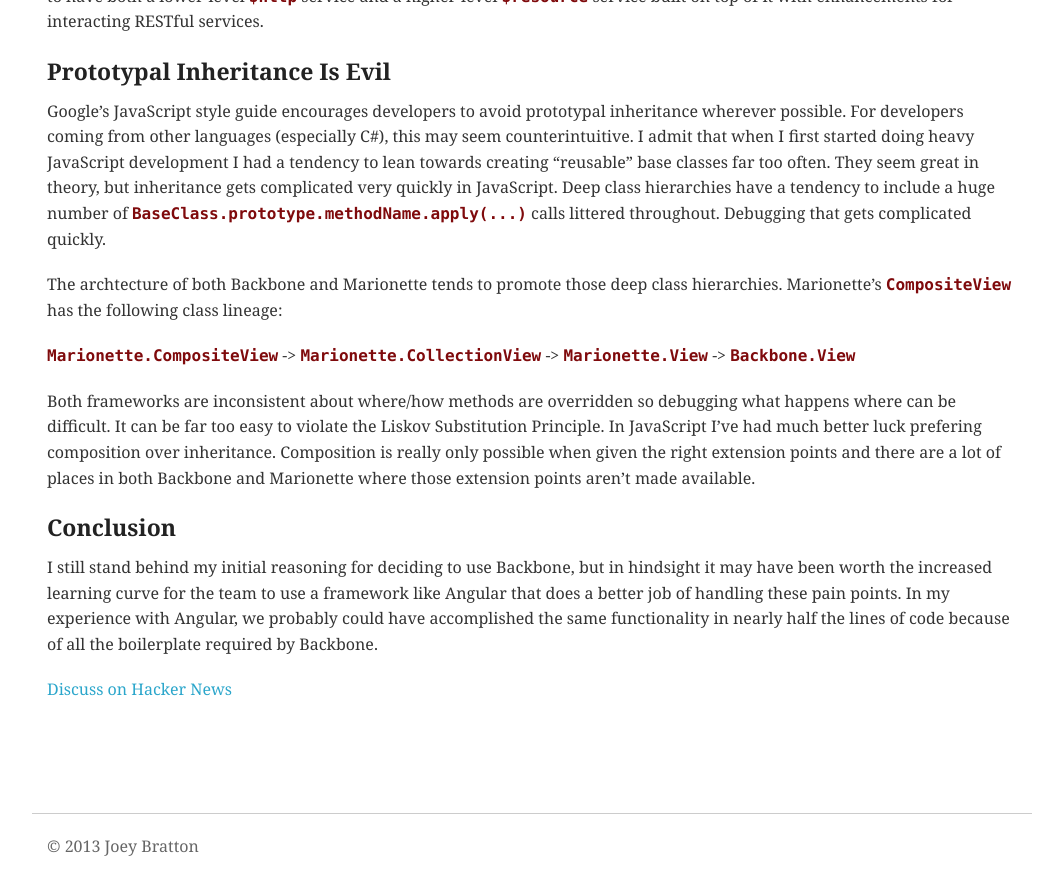
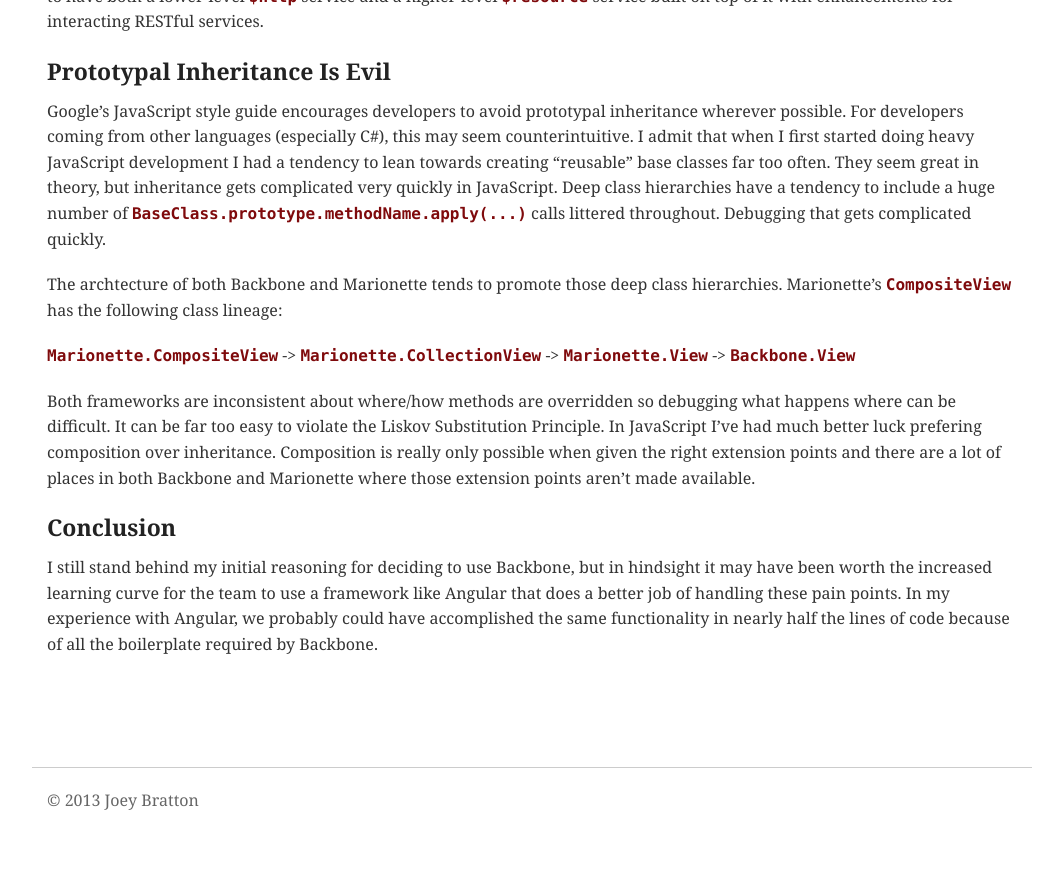
Before and after one commit to joeyb/joeyb.github.io, a Jekyll site: the page built from _posts/2013-11-20-thoughts-on-backbone-and-marionette-1-year-later.md, in a window 1280 px wide and 900 px high, scrolled down 1256 px. Shown: the top 895 px of the window, without its empty margins (108-1171 px from the left). Built offline with Jekyll 4.4.1, drawn with Linux system fonts in a browser that asks for light colours; after the commit the page ends 2110 px from its top, so only the background shows below that; some of the changed lines change nothing that is shown.

Commit message:
Removed Discuss on Hacker News link

```diff
--- a/_posts/2013-11-20-thoughts-on-backbone-and-marionette-1-year-later.md
+++ b/_posts/2013-11-20-thoughts-on-backbone-and-marionette-1-year-later.md
@@ -1,7 +1,11 @@
 ---
 layout: post
 title: "Thoughts on Backbone and Marionette - 1 Year Later"
-tags: [backbone, javascript, marionette]
+tags:
+  - backbone
+  - javascript
+  - marionette
+published: true
 ---
 
 I've been working on a large-scale Backbone/Marionette-based application for over a year now.
@@ -81,5 +85,3 @@
 been worth the increased learning curve for the team to use a framework like Angular that does a better
 job of handling these pain points. In my experience with Angular, we probably could have accomplished
 the same functionality in nearly half the lines of code because of all the boilerplate required by Backbone.
-
-[Discuss on Hacker News](https://news.ycombinator.com/item?id=6771539)
```
